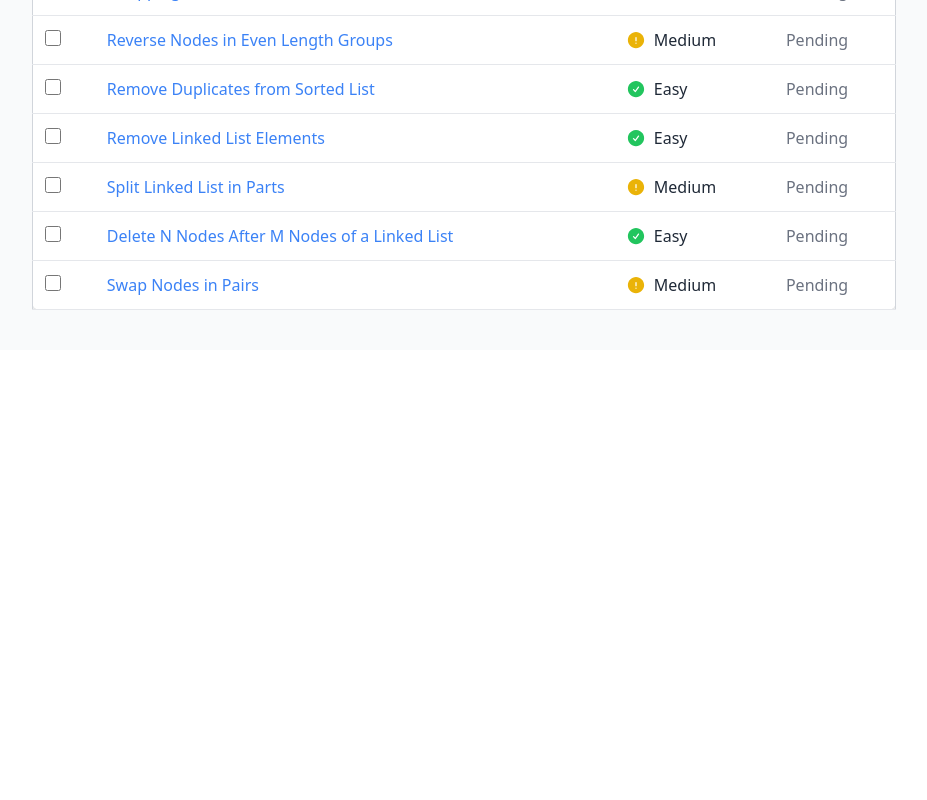
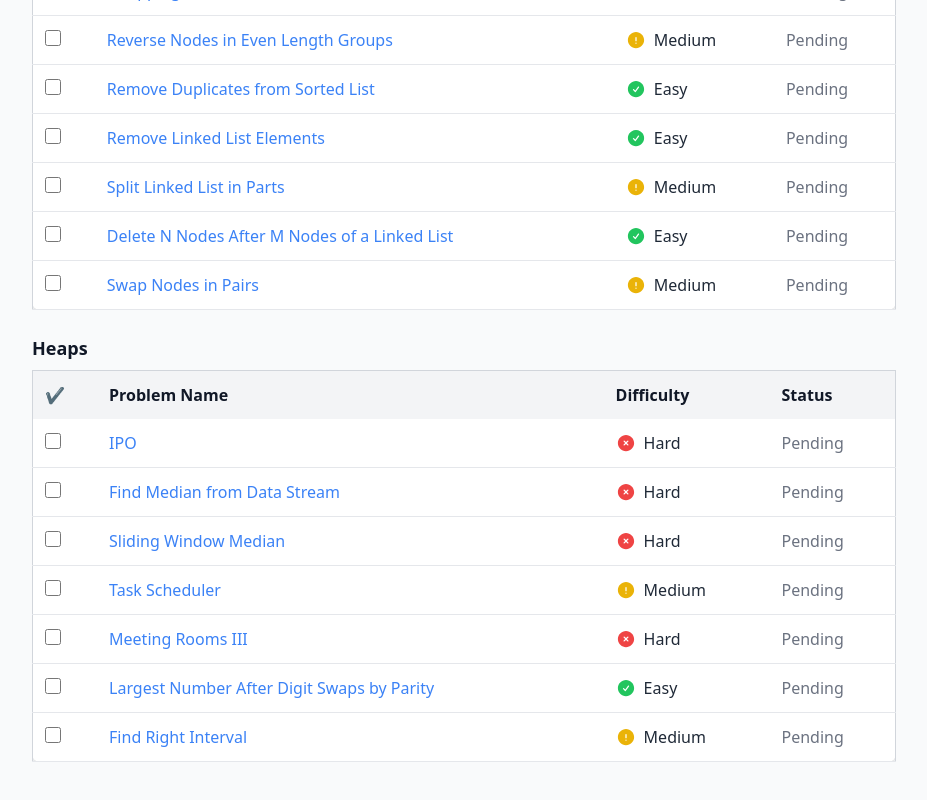
Before and after one commit to hey-shashikant/Programming-Patterns, a React (Create React App) app: page / in a window 1280 px wide. Shown: the part 2662-3462 px from the top of the page, without its empty margins (176-1103 px from the left). Before the commit the page ends 3012 px from the top, so only its background shows below. Built offline with nearby package versions, Linux system fonts and the light colour scheme.

Commit message:
Added Heap Problems

```diff
--- a/src/data/PatternData.js
+++ b/src/data/PatternData.js
@@ -75,7 +75,20 @@ const PatternData = [
       { id: "p46", name: "Delete N Nodes After M Nodes of a Linked List", link: "https://leetcode.com/problems/delete-n-nodes-after-m-nodes-of-a-linked-list/description/", difficulty: "Easy", done: false },
       { id: "p47", name: "Swap Nodes in Pairs", link: "https://leetcode.com/problems/swap-nodes-in-pairs/description/", difficulty: "Medium", done: false }
     ]
-  }
+  },
+  {
+    id: 6,
+    name: "Heaps",
+    problems: [
+      { id: "p48", name: "IPO", link: "https://leetcode.com/problems/ipo/", difficulty: "Hard", done: false },
+      { id: "p49", name: "Find Median from Data Stream", link: "https://leetcode.com/problems/find-median-from-data-stream/", difficulty: "Hard", done: false },
+      { id: "p50", name: "Sliding Window Median", link: "https://leetcode.com/problems/sliding-window-median/", difficulty: "Hard", done: false },
+      { id: "p51", name: "Task Scheduler", link: "https://leetcode.com/problems/task-scheduler/description/", difficulty: "Medium", done: false },
+      { id: "p52", name: "Meeting Rooms III", link: "https://leetcode.com/problems/meeting-rooms-iii/", difficulty: "Hard", done: false },
+      { id: "p53", name: "Largest Number After Digit Swaps by Parity", link: "https://leetcode.com/problems/largest-number-after-digit-swaps-by-parity/", difficulty: "Easy", done: false },
+      { id: "p54", name: "Find Right Interval", link: "https://leetcode.com/problems/find-right-interval/", difficulty: "Medium", done: false }
+    ]
+  },
 ];
 
 export default PatternData;
```
